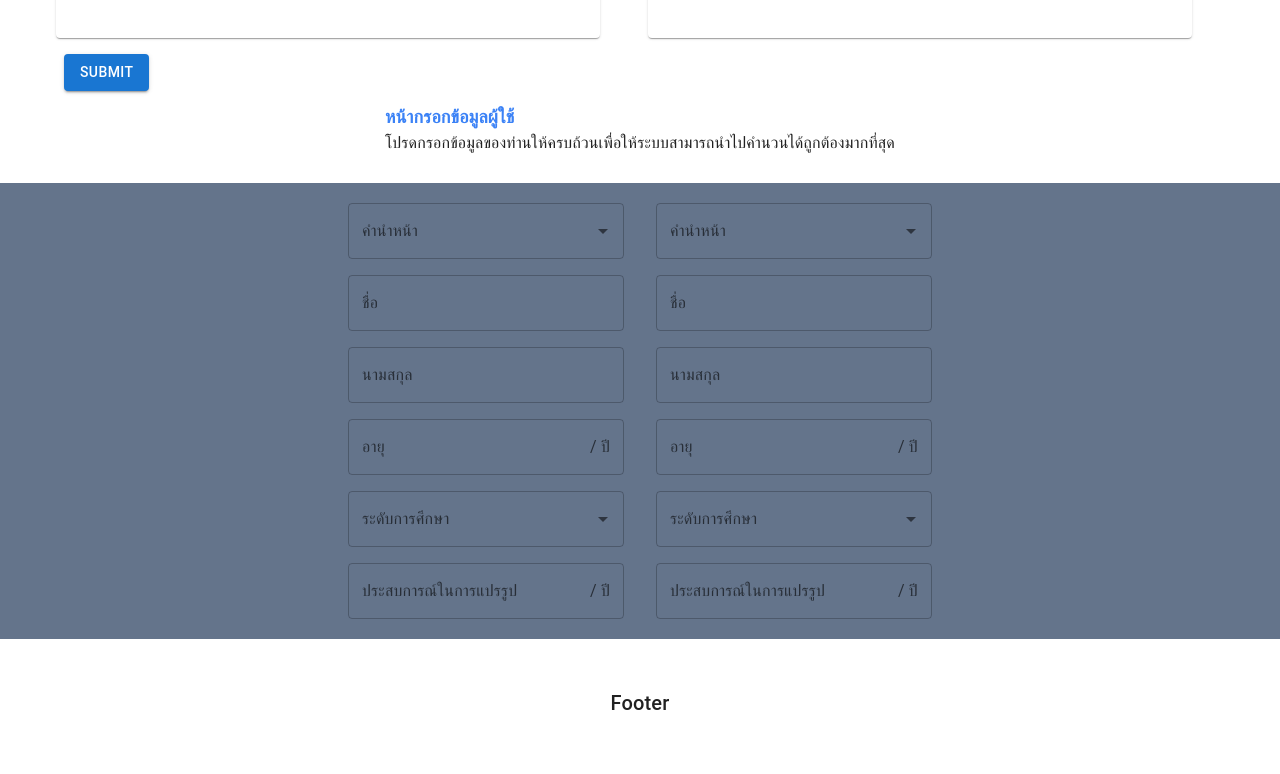
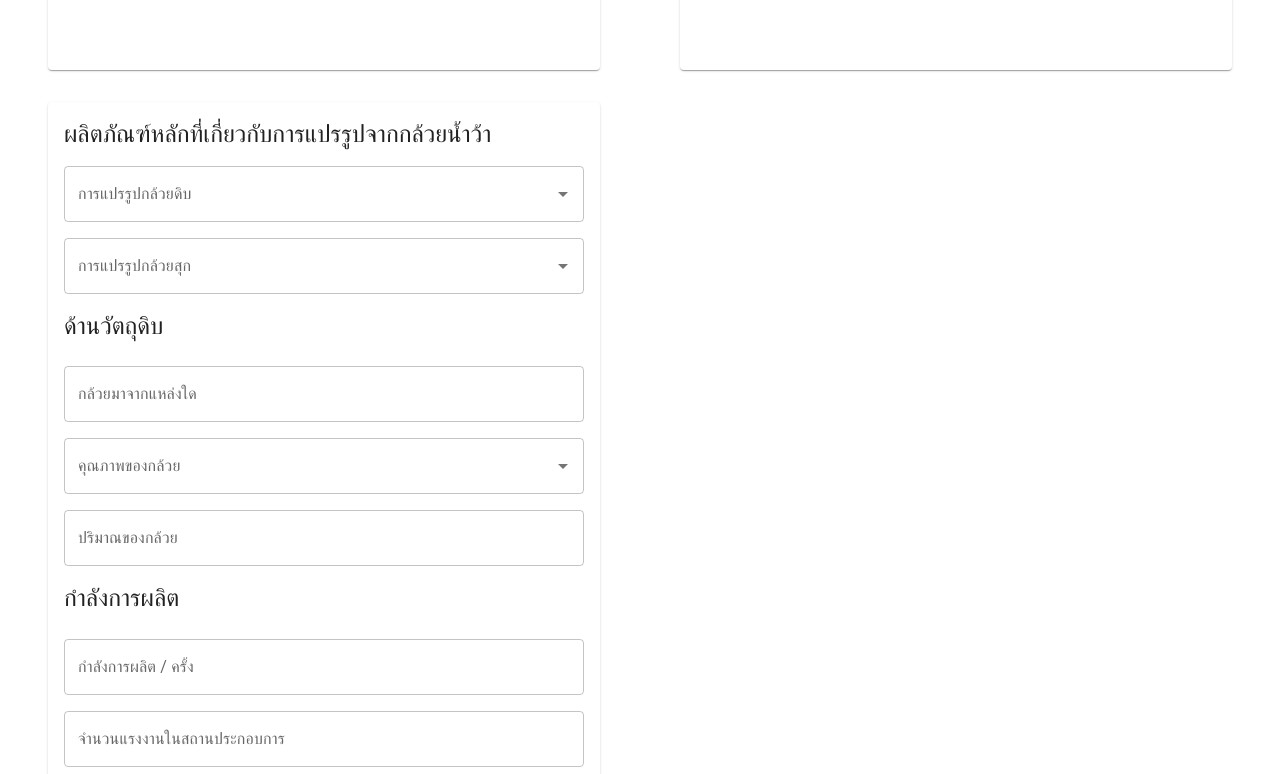
Before and after one commit to sunshinemanoson/project_banana_kmutnb, a React (Create React App) app: page /Add_infouser in a window 1280 px wide. Shown: the part 806-1580 px from the top of the page. Built offline with nearby package versions, Linux system fonts and the light colour scheme; no server answers.

Commit message:
modifile addinfouser add file Raw3

```diff
--- a/src/components/Add_infouser.jsx
+++ b/src/components/Add_infouser.jsx
@@ -21,10 +21,12 @@ import { margin } from '@mui/system';
 
 const cards = [1];
 const cards2 = [1];
+const cards3 = [1];
 
 const theme = createTheme();
 const options = ['', 'นาย', 'นาง', 'นางสาว', 'ไม่ระบุ'];
 const options2 = ['', 'ระดับประถมศึกษา', 'ระดับมัธยมต้น', 'ระดับมัธยมปลาย หรือ ปวช.', 'ระดับ ปวส.', 'ระดับปริญญาตรี', 'สูงกว่าปริญญาตรี'];
+const options3 = [];
 
 
 export default function Infouser() {
@@ -62,10 +64,8 @@ export default function Infouser() {
                     }}
                 >
                 </Box>
-                <Container>
-                    <div className='flex space-x-5' >
+                <Container maxWidth="auto">
                     <Grid container spacing={4}>
-                            <div className=' flex w-full h-full '>
                         {cards.map((card) => (
                             <Grid item key={card} xs={12} sm={6} md={6} pd={6}>
                                 <Card sx={{ height: '100%', display: 'flex', flexDirection: 'column', margin: 3 }}>
@@ -224,9 +224,112 @@ export default function Infouser() {
                                 </Card>
                             </Grid>
                         ))}
-                            </div>
+                        {cards3.map((card) => (
+                            <Grid item key={card} xs={12} sm={6} md={6} pd={6}>
+                                <Card sx={{ height: '100%', display: 'flex', flexDirection: 'column', margin: 3 }}>
+                                    <CardContent sx={{ flexGrow: 2 }}>
+                                        <Typography gutterBottom variant="h5" component="h2">
+                                            ผลิตภัณฑ์หลักที่เกี่ยวกับการแปรรูปจากกล้วยน้ำว้า
+                                        </Typography>
+                                        <Grid className='flex space-x-5 mt-4'>
+                                            <Autocomplete
+                                                className='w-[28rem] md:w-full sm:w-full'
+                                                // value={value}
+                                                // onChange={(event, newValue) => {
+                                                //     setValue(newValue);
+                                                // }}
+                                                // inputValue={inputValue}
+                                                // onInputChange={(event, newInputValue) => {
+                                                //     setInputValue(newInputValue);
+                                                // }}
+                                                id="controllable-states-demo"
+                                                options={options3}
+
+                                                renderInput={(params) => <TextField {...params} label="การแปรรูปกล้วยดิบ" />}
+                                            />
                                         </Grid>
-                    </div>
+                                        <Grid className='flex space-x-5 mt-4'>
+                                            <Autocomplete
+                                                className='w-[28rem] md:w-full sm:w-full'
+                                                // value={value}
+                                                // onChange={(event, newValue) => {
+                                                //     setValue(newValue);
+                                                // }}
+                                                // inputValue={inputValue}
+                                                // onInputChange={(event, newInputValue) => {
+                                                //     setInputValue(newInputValue);
+                                                // }}
+                                                id="controllable-states-demo"
+                                                options={options3}
+
+                                                renderInput={(params) => <TextField {...params} label="การแปรรูปกล้วยสุก" />}
+                                            />
+                                        </Grid>
+                                        <Grid className='flex space-x-5 mt-4'>
+                                            <Typography gutterBottom variant="h5" component="h2" className='mt-4'>
+                                                ด้านวัตถุดิบ
+                                            </Typography>
+                                        </Grid>
+                                        <Grid className='flex space-x-5 mt-4'>
+                                            <TextField
+                                                id="address2"
+                                                label="กล้วยมาจากแหล่งใด"
+                                                variant="outlined"
+                                                className='w-[28rem] md:w-full sm:w-full'
+                                            />
+                                        </Grid>
+                                        <Grid className='flex space-x-5 mt-4'>
+                                            <Autocomplete
+                                                className='w-[28rem] md:w-full sm:w-full'
+                                                // value={value}
+                                                // onChange={(event, newValue) => {
+                                                //     setValue(newValue);
+                                                // }}
+                                                // inputValue={inputValue}
+                                                // onInputChange={(event, newInputValue) => {
+                                                //     setInputValue(newInputValue);
+                                                // }}
+                                                id="controllable-states-demo"
+                                                options={options3}
+
+                                                renderInput={(params) => <TextField {...params} label="คุณภาพของกล้วย" />}
+                                            />
+                                        </Grid>
+                                        <Grid className='flex space-x-5 mt-4'>
+                                            <TextField
+                                                id="address2"
+                                                label="ปริมาณของกล้วย"
+                                                variant="outlined"
+                                                className='w-[28rem] md:w-full sm:w-full'
+                                            />
+                                        </Grid>
+                                        <Grid className='flex space-x-5 mt-4'>
+                                            <Typography gutterBottom variant="h5" component="h2" className='mt-4'>
+                                                กำลังการผลิต
+                                            </Typography>
+                                        </Grid>
+                                        <Grid className='flex space-x-5 mt-4'>
+                                            <TextField
+                                                id="address2"
+                                                label="กำลังการผลิต / ครั้ง"
+                                                variant="outlined"
+                                                className='w-[28rem] md:w-full sm:w-full'
+                                            />
+                                        </Grid>
+                                        <Grid className='flex space-x-5 mt-4'>
+                                            <TextField
+                                                id="address2"
+                                                label="จำนวนแรงงานในสถานประกอบการ"
+                                                variant="outlined"
+                                                className='w-[28rem] md:w-full sm:w-full'
+                                            />
+                                        </Grid>
+                                    </CardContent>
+                                </Card>
+                            </Grid>
+                        ))}
+
+                    </Grid>
 
                     <div className='flex space-x-5 mt-10'>
                         <Button variant="contained">Submit</Button>
```
Also changed, not shown: src/components/Add_wideth_Raw3.jsx (added). Lines whose indentation alone changed are shown as unchanged.
